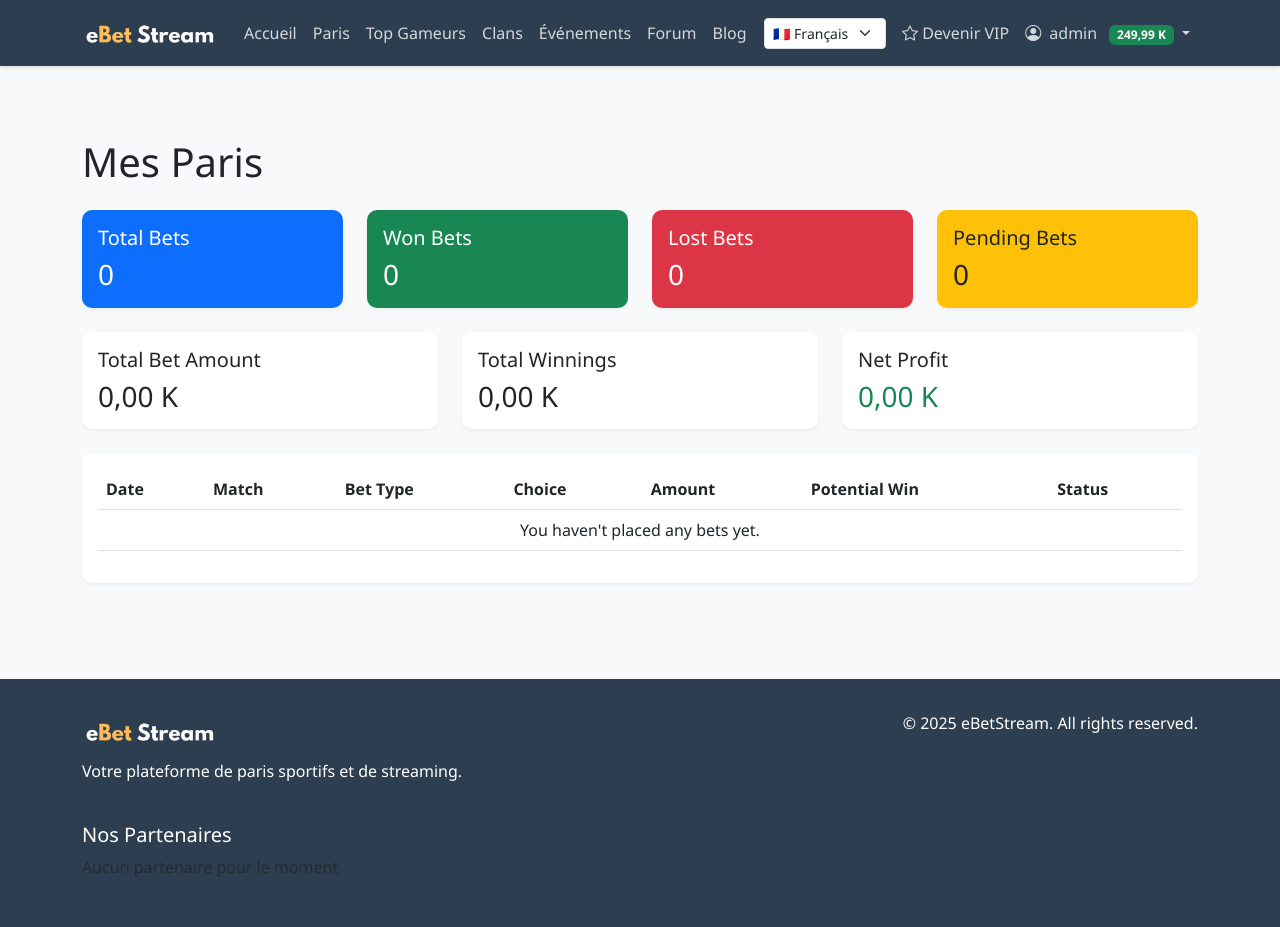
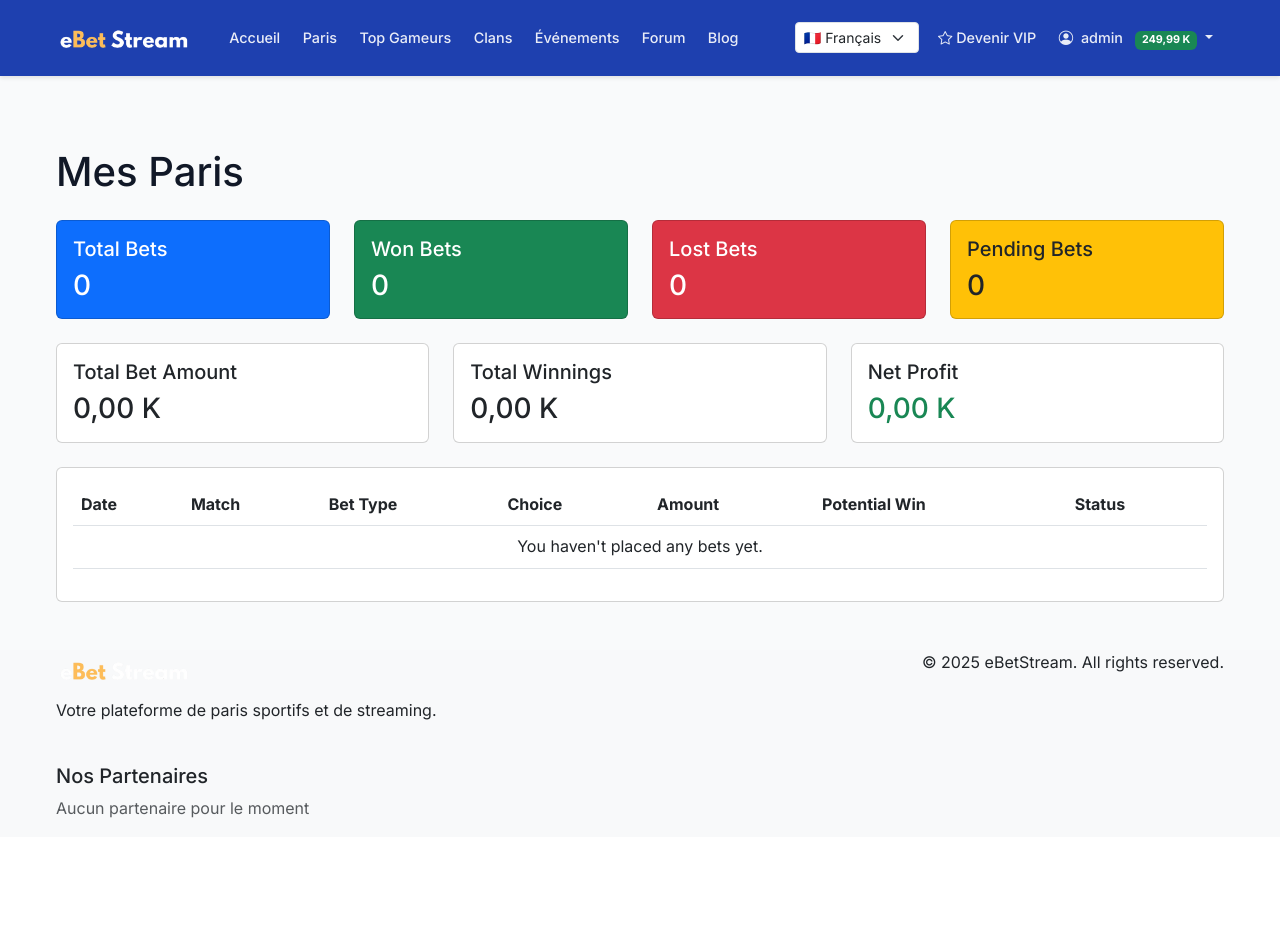
Before and after one commit to rene1001/eBet-Stream, a Django app: page /betting/ in a window 1280 px wide. After the commit the page ends 818 px from the top, so only its background shows below. Run offline with Django 5.2, Linux system fonts and the light colour scheme; a user stored in the database is signed in; data comes from the database, SQL or seed files in the repository; data that the repository does not hold is empty; some libraries are stand-ins or nearby versions.

Commit message:
Update website's visual theme for a refreshed look and feel
Adjusted base templates and CSS to incorporate new font styles, update navbar and footer appearance, and modify link colors for improved readability and a more modern aesthetic.

Replit-Commit-Author: Agent
Replit-Commit-Session-Id: 26f97c6e-7ea6-4404-aa37-e07bbc8eb37a
Replit-Commit-Checkpoint-Type: full_checkpoint
Replit-Commit-Screenshot-Url: https://storage.googleapis.com/screenshot-production-us-central1/09129d1f-81ed-47d8-91bd-9fd91e951cca/26f97c6e-7ea6-4404-aa37-e07bbc8eb37a/9CZSgou

```diff
--- a/eBetStream/templates/base.html
+++ b/eBetStream/templates/base.html
@@ -18,84 +18,10 @@
       rel="stylesheet"
     />
     <link rel="stylesheet" href="https://cdn.jsdelivr.net/npm/bootstrap-icons@1.7.2/font/bootstrap-icons.css">
+    <link href="https://fonts.googleapis.com/css2?family=Inter:wght@300;400;500;600;700&display=swap" rel="stylesheet">
+    <link href="{% static 'css/sport-style.css' %}?v=fanduel-20250916" rel="stylesheet">
 
     {% block extra_css %}{% endblock %}
-
-    <style>
-      :root {
-        --primary-color: #2c3e50;
-        --secondary-color: #34495e;
-        --accent-color: #3498db;
-        --success-color: #2ecc71;
-        --warning-color: #f1c40f;
-        --danger-color: #e74c3c;
-      }
-
-      body {
-        background-color: #f8f9fa;
-        font-family: "Segoe UI", Tahoma, Geneva, Verdana, sans-serif;
-      }
-
-      .navbar {
-        background-color: var(--primary-color);
-        box-shadow: 0 2px 4px rgba(0, 0, 0, 0.1);
-      }
-
-      .navbar-brand {
-        color: white !important;
-        font-weight: bold;
-      }
-
-      .nav-link {
-        color: rgba(255, 255, 255, 0.8) !important;
-      }
-
-      .nav-link:hover {
-        color: white !important;
-      }
-
-      .card {
-        border: none;
-        border-radius: 10px;
-        box-shadow: 0 2px 4px rgba(0, 0, 0, 0.05);
-        transition: transform 0.2s;
-      }
-
-      .card:hover {
-        transform: translateY(-2px);
-      }
-
-      .btn-primary {
-        background-color: var(--accent-color);
-        border-color: var(--accent-color);
-      }
-
-      .btn-primary:hover {
-        background-color: #2980b9;
-        border-color: #2980b9;
-      }
-
-      .footer {
-        background-color: var(--primary-color);
-        color: white;
-        padding: 2rem 0;
-        margin-top: 3rem;
-      }
-
-      .logo {
-        height: 40px;
-        width: auto;
-        object-fit: contain;
-      }
-
-      .bg-gradient-primary {
-        background: linear-gradient(135deg, #667eea 0%, #764ba2 100%);
-      }
-
-      .bg-gradient-primary:hover {
-        background: linear-gradient(135deg, #5a6fd8 0%, #6a4190 100%);
-      }
-    </style>
   </head>
   <body>
     <!-- Navigation -->
@@ -214,7 +140,7 @@
     <main>{% block content %}{% endblock %}</main>
 
     <!-- Footer -->
-    <footer class="footer">
+    <footer class="bg-light text-dark">
       <div class="container">
         <div class="row">
           <div class="col-md-6">
@@ -232,7 +158,7 @@
               {% if request.partenaires %}
                 {% for partenaire in request.partenaires %}
                 <div class="col-6 mb-2">
-                  <a href="{{ partenaire.site_web }}" target="_blank" class="text-light">
+                  <a href="{{ partenaire.site_web }}" target="_blank" class="text-dark">
                     <img src="{{ partenaire.logo.url }}" alt="{{ partenaire.nom }}" class="img-fluid" style="max-height: 50px;">
                   </a>
                 </div>
--- a/eBetStream/users/templates/users/base.html
+++ b/eBetStream/users/templates/users/base.html
@@ -21,11 +21,11 @@
       href="https://fonts.googleapis.com/css2?family=Inter:wght@300;400;500;600;700&display=swap"
       rel="stylesheet"
     />
-    <link href="{% static 'css/sport-style.css' %}" rel="stylesheet">
+    <link href="{% static 'css/sport-style.css' %}?v=fanduel-20250916" rel="stylesheet">
     {% block extra_css %}{% endblock %}
   </head>
   <body>
-    <nav class="navbar navbar-expand-lg navbar-dark bg-dark">
+    <nav class="navbar navbar-expand-lg navbar-dark">
       <div class="container">
         <a class="navbar-brand d-flex align-items-center" href="{% url 'core:home' %}">
           <img src="{% static 'images/Logo.png' %}" alt="eBetStream Logo" class="logo">
```
Also changed, not shown: eBetStream/core/templates/core/base.html (+7 -12 lines), 1 other file.
